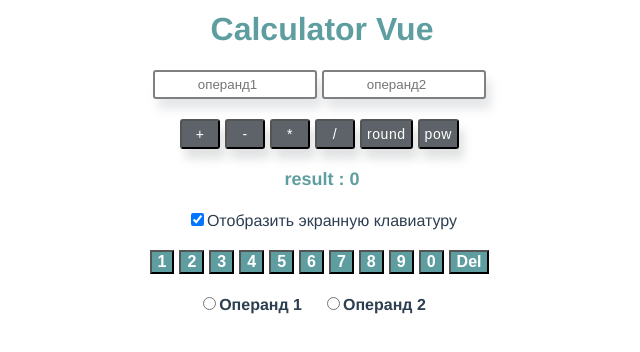
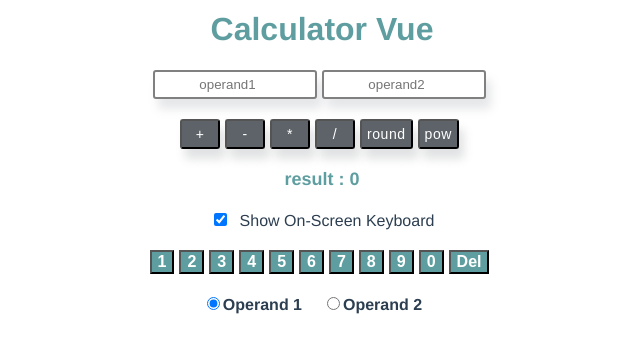
Before and after one commit to JPoznyak/calc-project, a Vue app: page / in a window 1280 px wide. Shown: the part 274-626 px from the top of the page, without its empty margins (318-958 px from the left). Built offline with nearby package versions, Linux system fonts and the light colour scheme.

Commit message:
text eng

```diff
--- a/src/components/Calc.vue
+++ b/src/components/Calc.vue
@@ -1,8 +1,8 @@
 <template>
   <div>
     <div>
-      <input class="input" type="number" placeholder="операнд1" v-model.number="operand1"/>
-      <input class="input" type="number" placeholder="операнд2" v-model.number="operand2" />
+      <input class="input" type="number" placeholder="operand1" v-model.number="operand1"/>
+      <input class="input" type="number" placeholder="operand2" v-model.number="operand2" />
     </div>
     <div class="error">
         {{ error }}
@@ -41,9 +41,9 @@
 
         <div class="radio">
             <input type="radio" v-model="radio" v-bind:key="operand1" value="operand1">
-            <label>Операнд 1</label>
+            <label>Operand 1</label>
             <input type="radio" v-model="radio" v-bind:key="operand2" value="operand2">
-            <label>Операнд 2</label>
+            <label>Operand 2</label>
         </div>
 
     </div>
@@ -57,7 +57,6 @@ export default {
   props: {
     key: String
   },
-
   data:()=>({
     operand1: "",
     operand2: "",
@@ -67,8 +66,8 @@ export default {
     dKey: "Del",
     error: "",
     checked: true,
-    text: "Отобразить экранную клавиатуру",
-    radio: "",
+    text: "Show On-Screen Keyboard",
+    radio: "operand1",
     test: ""
     }),
 
@@ -88,12 +87,10 @@ export default {
 
         addNumber(key){
             // this.$emit(key)
-            // this[this.radio] = key
             this[this.radio] = +(this[this.radio] += String(key))
         },
 
         removeNum() {
-            // this.key.splice(key)
             // this[this.radio] = this.key.splice(idx,1);
             // this.$delete(this.key, idx)
             this[this.radio]= +String(this[this.radio]).slice(0,-1)
@@ -154,6 +151,11 @@ export default {
 .check{
     margin-block: 20px;
 }
+
+.check span {
+    padding-left: 10px;
+}
+
 .radio {
     margin-top: 20px;
     font-weight: 700;
```
